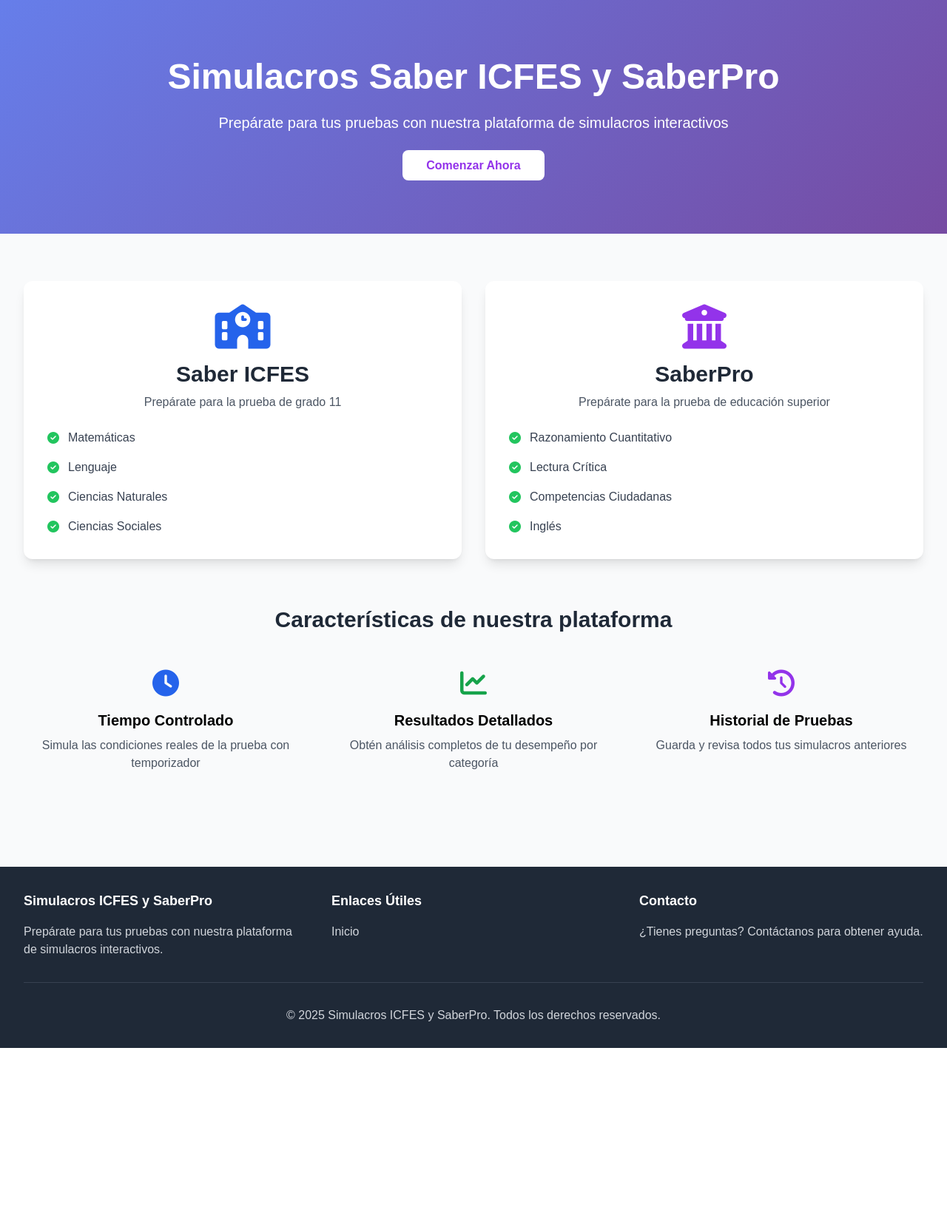
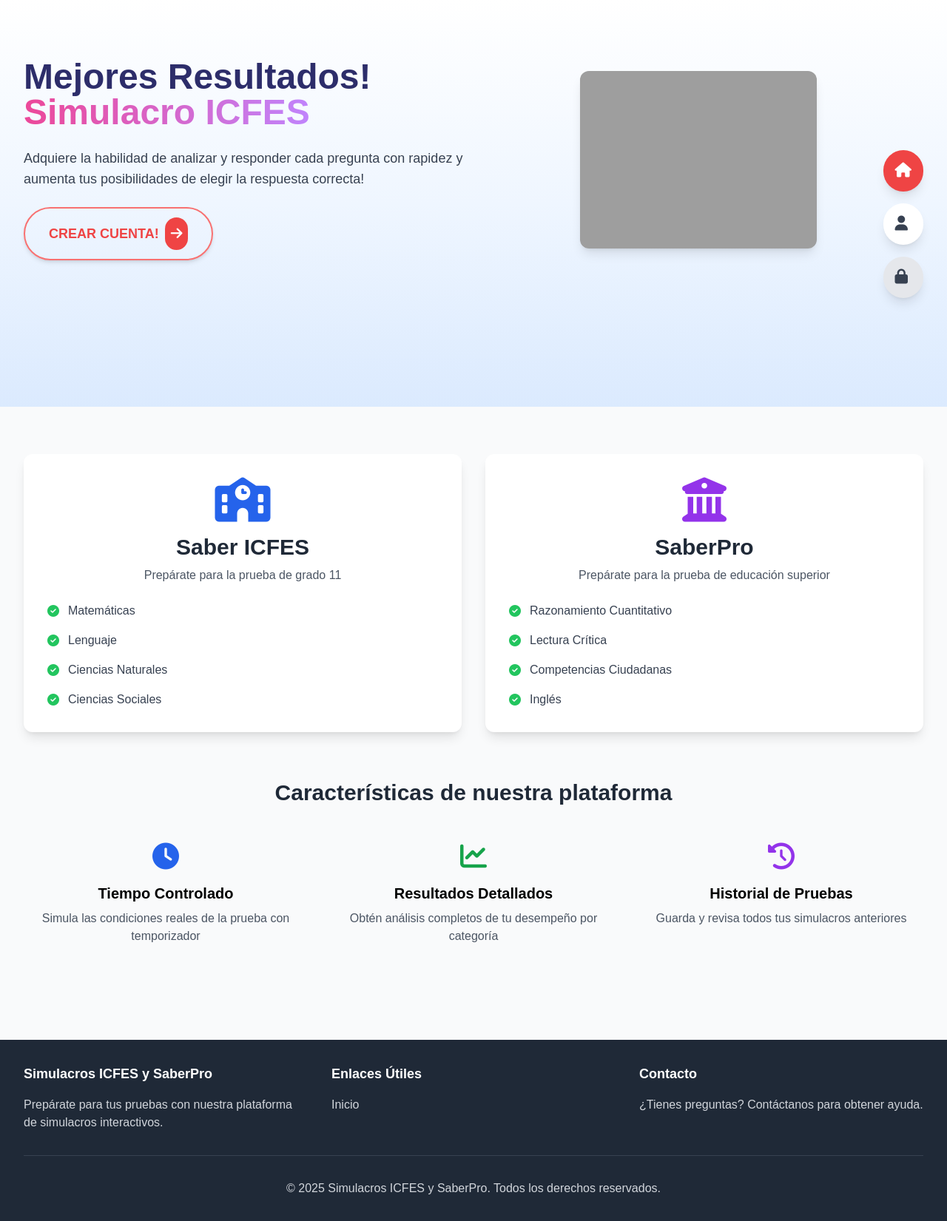
Before and after one commit to Sebastianl1232/Pro-Simu, a Flask app: page / in a window 1280 px wide. Shown: the part 64-1715 px from the top of the page at 74% size. Before the commit the page ends 1481 px from the top, so only its background shows below. Run offline with Flask 3, Linux system fonts and the light colour scheme; some libraries are stand-ins or nearby versions; grey boxes are pictures that could not be loaded.

Commit message:
Actualizar diseño de la página de inicio con nueva estructura y estilo, incluyendo un botón de registro destacado y una imagen de estudiante.

```diff
--- a/templates/index.html
+++ b/templates/index.html
@@ -1,21 +1,34 @@
 {% extends 'base.html' %}
 
 {% block content %}
-<div class="gradient-bg text-white py-20">
-    <div class="max-w-7xl mx-auto px-4 sm:px-6 lg:px-8 text-center">
-        <h1 class="text-5xl font-bold mb-6">Simulacros Saber ICFES y SaberPro</h1>
-        <p class="text-xl mb-8">Prepárate para tus pruebas con nuestra plataforma de simulacros interactivos</p>
-        {% if not current_user.is_authenticated %}
-            <div class="space-x-4">
-                <a href="{{ url_for('register') }}" class="bg-white text-purple-600 px-8 py-3 rounded-lg font-semibold hover:bg-gray-100 transition">
-                    Comenzar Ahora
-                </a>
-            </div>
-        {% endif %}
+
+<div class="relative bg-gradient-to-b from-white via-blue-50 to-blue-100 min-h-[550px] pb-8">
+    <div class="max-w-7xl mx-auto flex flex-col md:flex-row items-center justify-between px-4 sm:px-6 lg:px-8 pt-20">
+        <!-- Columna izquierda: texto -->
+        <div class="md:w-1/2 text-left space-y-6">
+            <h1 class="text-4xl md:text-5xl font-extrabold text-[#2d2d6a] leading-tight">Mejores Resultados!<br><span class="text-transparent bg-clip-text bg-gradient-to-r from-pink-500 to-purple-400">Simulacro ICFES</span></h1>
+            <p class="text-lg text-gray-700">Adquiere la habilidad de analizar y responder cada pregunta con rapidez y aumenta tus posibilidades de elegir la respuesta correcta!</p>
+            {% if not current_user.is_authenticated %}
+            <a href="{{ url_for('register') }}" class="inline-flex items-center border-2 border-red-400 text-red-500 font-bold px-8 py-3 rounded-full text-lg hover:bg-red-500 hover:text-white transition shadow-md">
+                CREAR CUENTA! <span class="ml-2 bg-red-500 text-white rounded-full p-2"><i class="fas fa-arrow-right"></i></span>
+            </a>
+            {% endif %}
+        </div>
+        <!-- Columna derecha: imagen -->
+        <div class="md:w-1/2 flex justify-center mt-10 md:mt-0">
+            <img src="/static/estudiante-icfes.png" alt="Estudiante Simulacro ICFES" class="w-80 h-auto rounded-xl shadow-lg object-cover">
+        </div>
+    </div>
+    <!-- Botones flotantes laterales -->
+    <div class="fixed right-8 top-1/3 flex flex-col space-y-4 z-50">
+        <a href="#" class="bg-red-500 text-white rounded-full p-4 shadow-lg hover:bg-red-600 transition"><i class="fas fa-home fa-lg"></i></a>
+        <a href="#" class="bg-white text-gray-700 rounded-full p-4 shadow-lg hover:bg-gray-200 transition"><i class="fas fa-user fa-lg"></i></a>
+        <a href="#" class="bg-gray-200 text-gray-700 rounded-full p-4 shadow-lg hover:bg-gray-300 transition"><i class="fas fa-lock fa-lg"></i></a>
     </div>
 </div>
 
 <div class="max-w-7xl mx-auto px-4 sm:px-6 lg:px-8 py-16">
+<!-- El resto de la página se mantiene igual -->
     <div class="grid md:grid-cols-2 gap-8">
         <!-- ICFES Card -->
         <div class="bg-white rounded-xl shadow-lg p-8 card-hover">
```
